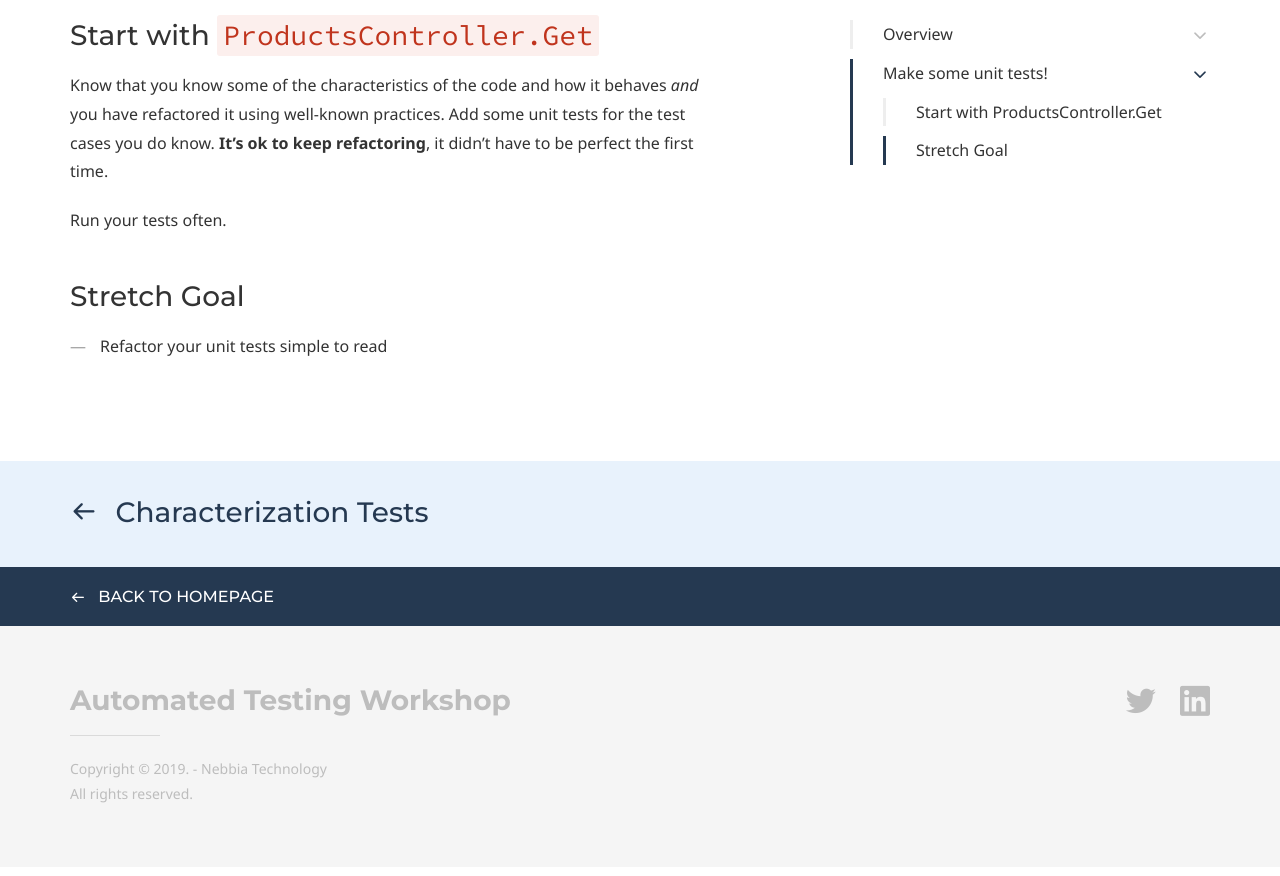
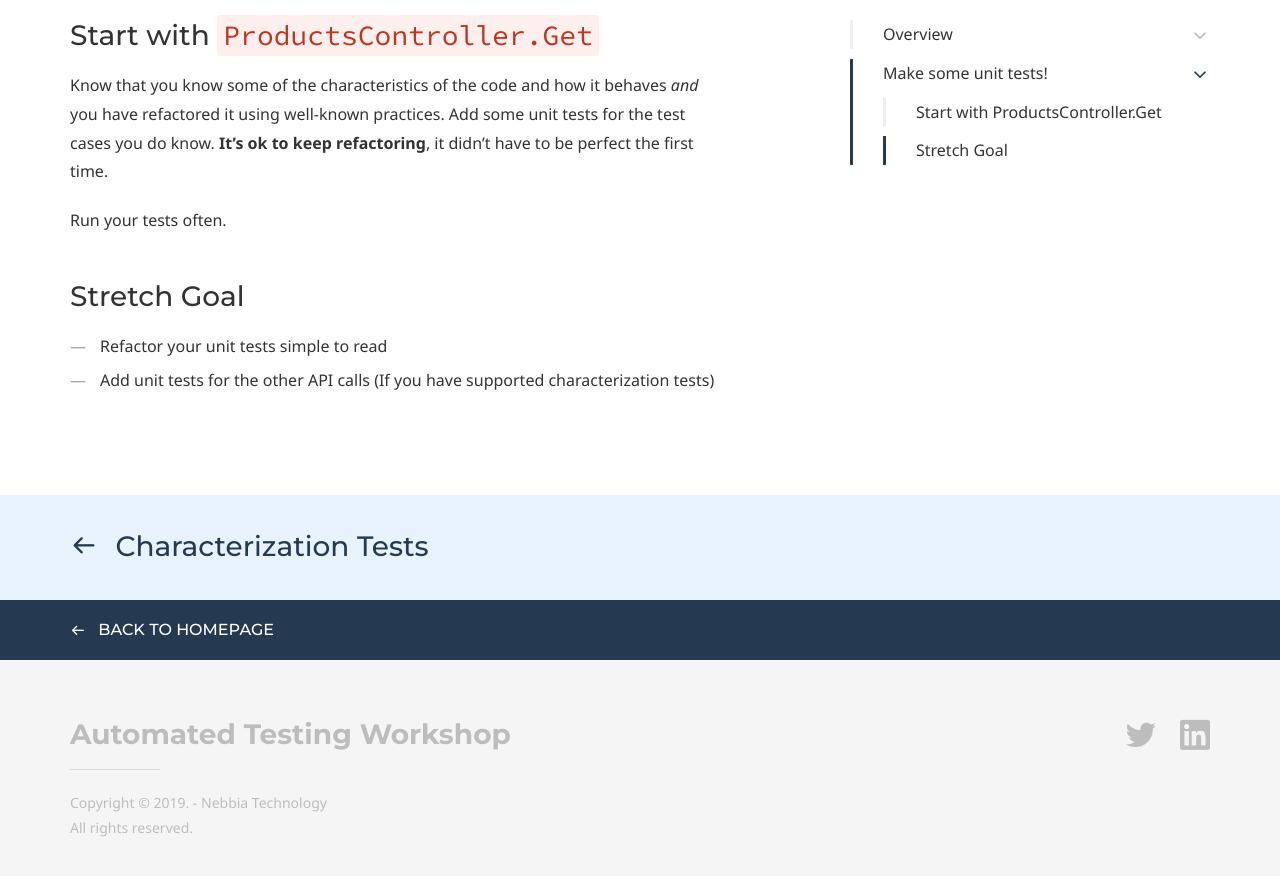
Before and after one commit to fgauna12/newsig-devops-workshop, a Jekyll site: the page built from lab-unit-tests.md, in a window 1280 px wide and 900 px high, scrolled down 1119 px. Shown: the top 876 px of the window. Built offline with Jekyll 4.4.1, drawn with Linux system fonts in a browser that asks for light colours; some web fonts are replaced.

Commit message:
A little bit more

```diff
--- a/lab-unit-tests.md
+++ b/lab-unit-tests.md
@@ -46,3 +46,4 @@ Run your tests often.
 ### Stretch Goal
 
 - Refactor your unit tests simple to read
+- Add unit tests for the other API calls (If you have supported characterization tests)
```
